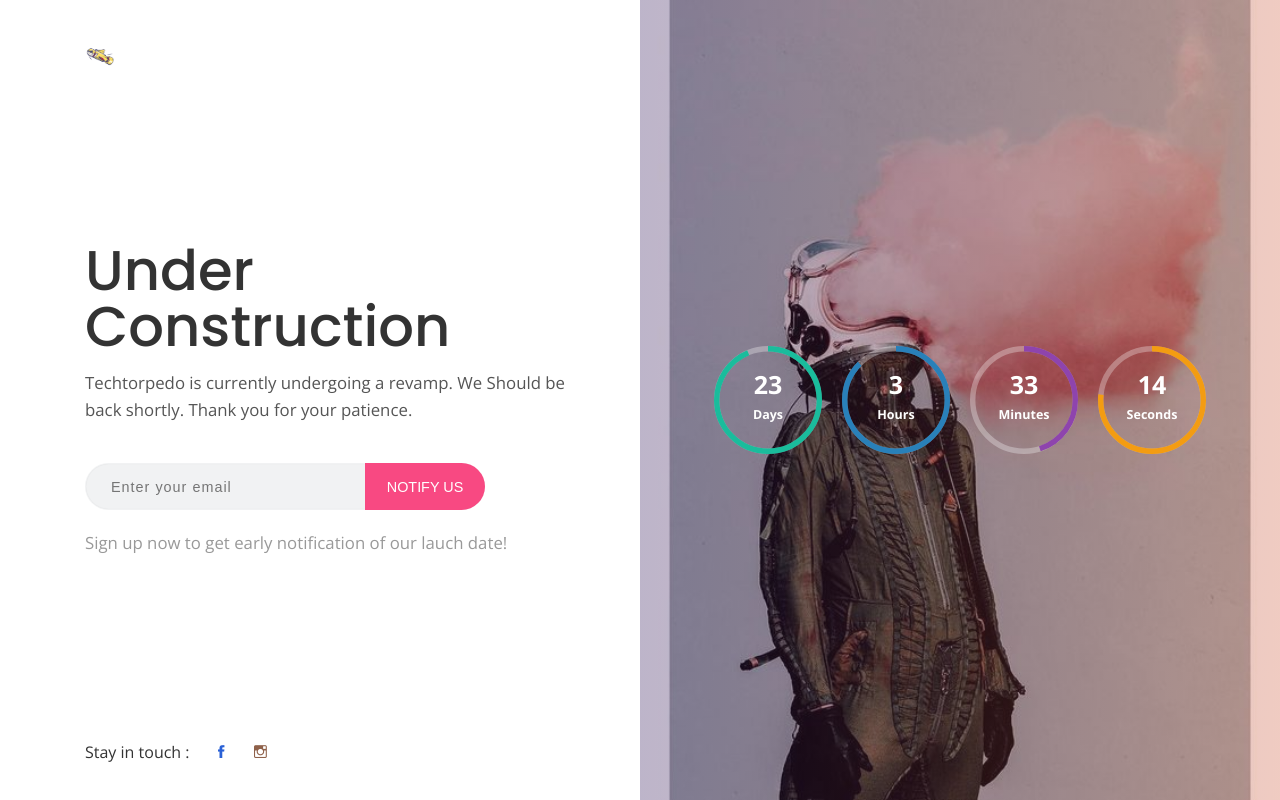
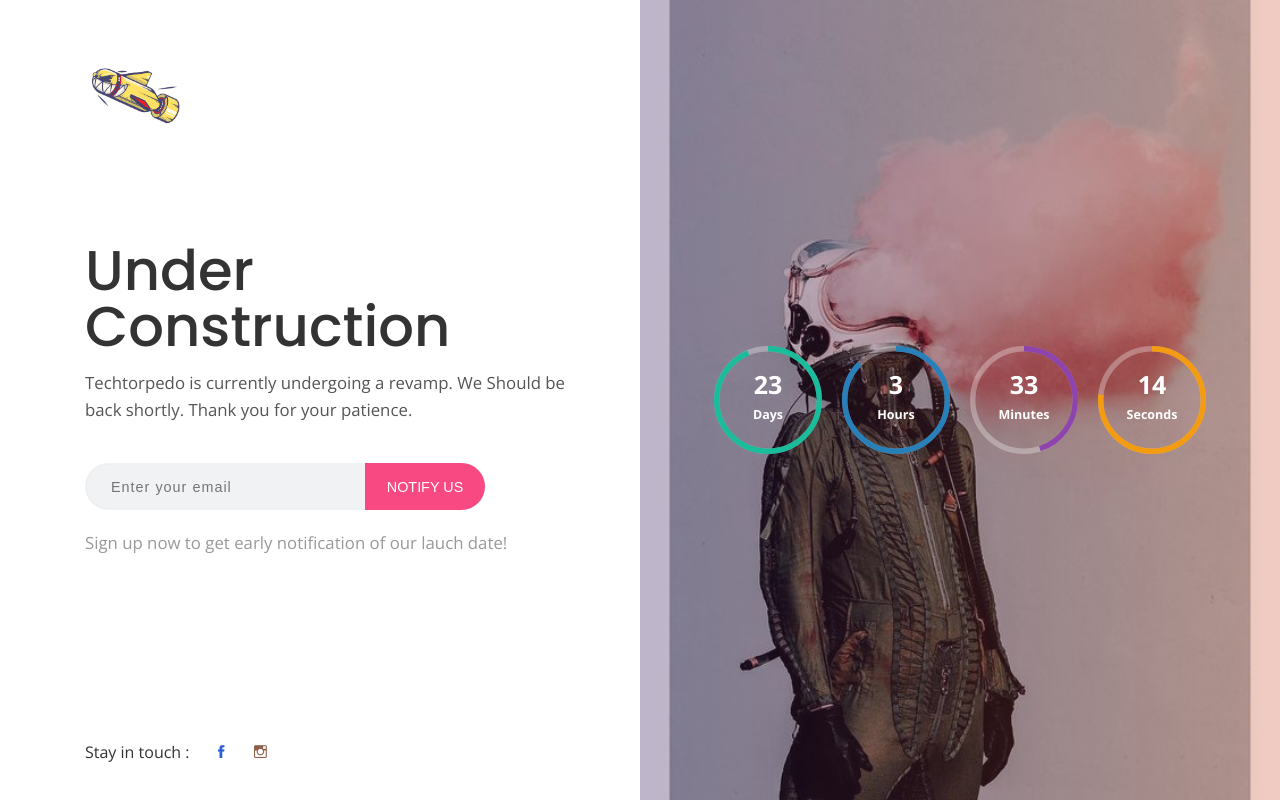
Before and after one commit to rrcreativesolutions/rrcreativesolutions-github.io, a plain HTML site: page index.html in a window 1280 px wide. Drawn offline with nearby package versions, Linux system fonts and the light colour scheme; files whose address does not match are found by name.

Commit message:
Landing Page

```diff
--- a/01-comming-soon/css/styles.css
+++ b/01-comming-soon/css/styles.css
@@ -106,7 +106,7 @@ b.light-color{ color: #444; }
 
 .left-section{ float: left; width: 50%; position: relative; }
 
-.left-section .logo{ position: absolute; top: 40px; height: 30px; }
+.left-section .logo{ position: absolute; top: 40px; height: 100px; }
 
 .left-section .logo img{ height: 100%; width: auto; }
 
--- a/index.html
+++ b/index.html
@@ -33,7 +33,7 @@
 
 			<section class="left-section full-height">
 
-				<a class="logo" href="#"><img src="images/techo.png" alt="Logo"></a>
+				<a class="logo" width="50%" href="#"><img src="images/techo.png" alt="Logo"></a>
 
 				<div class="display-table">
 					<div class="display-table-cell">
```
